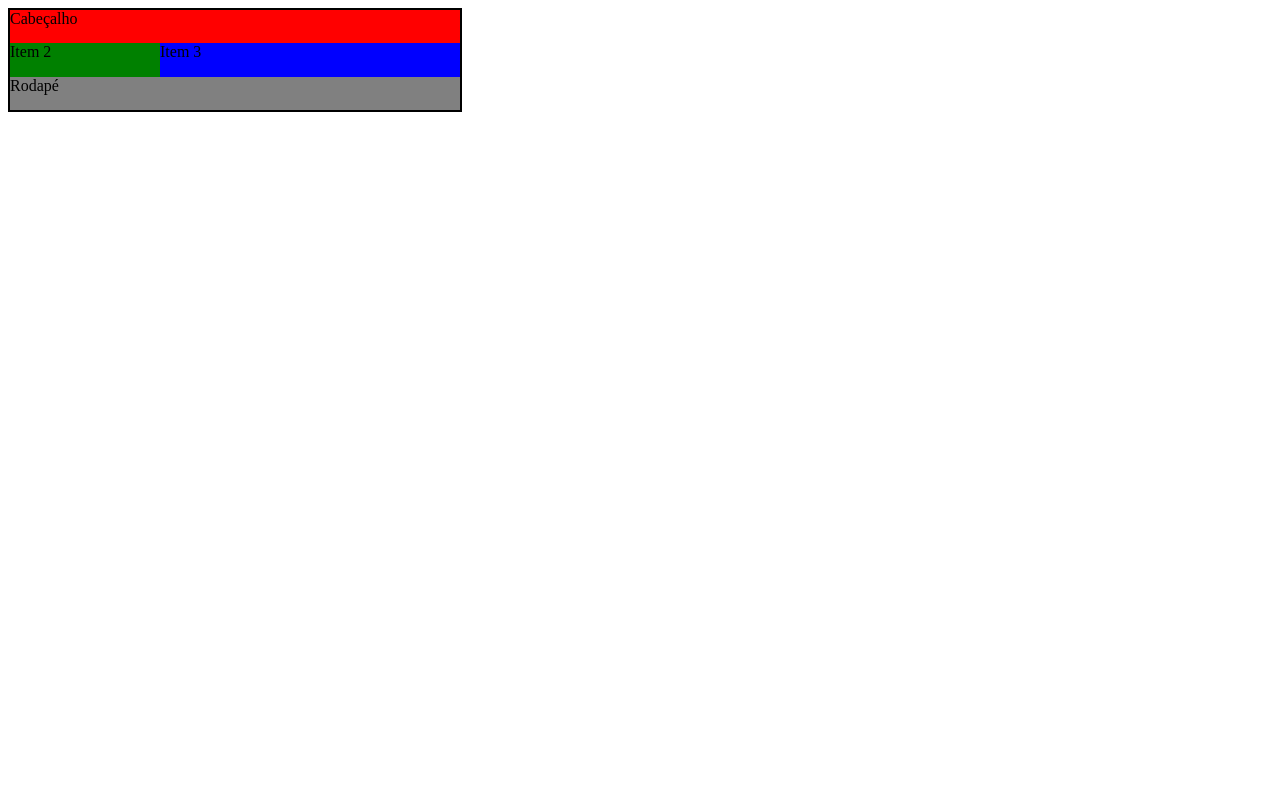
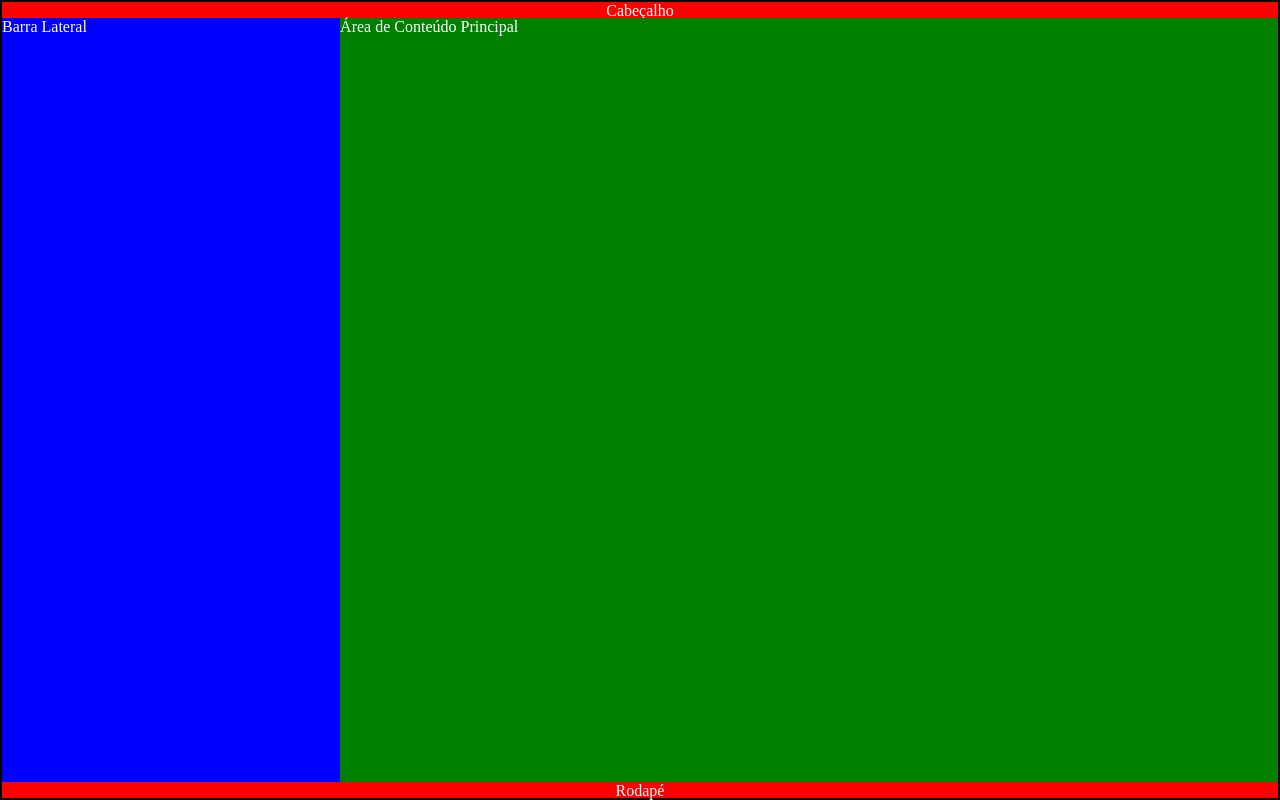
Before and after one commit to efraimjnegreiros/Desenvolvimento-Web, a plain HTML site: page Atividade Display Flex/exercicio5.html in a window 1280 px wide. Drawn offline with Linux system fonts and the light colour scheme.

Commit message:
Update exercicio5.html

```diff
--- a/Atividade Display Flex/exercicio5.html
+++ b/Atividade Display Flex/exercicio5.html
@@ -2,40 +2,59 @@
 <html>
 	 <head>
 		 <style>
+            body {
+                margin: 0;
+            }
 			 #exercicio5 {
 				 border: 2px solid #000000;
-				 width: 450px;
-				 height: 100px;
+				 width: 100vw;
+				 height: 100vh;
 				 display: flex;
-				 align-items: stretch;
-				 flex-wrap: wrap;
+                 flex-direction: column;
+                 color: #fff;
 			 }
 
 			 #item1 {
 				 background-color: red;
-				 /*heigth: 50px;*/
-				 width: 500px;
+                 text-align: center;
+                 height: 2vh;
 			 }
+             div {
+                box-sizing: border-box;
+             }
 			 #item2 {
-			 background-color: green;
-			 width: 150px;
-			 flex-grow: 0;
+			 background-color: blue;
+			 flex-grow: 1;
+             align-content: stretch;
+
 			 }
 			 #item3 {
-			 background-color: blue;
+			 background-color: green;
 			 flex-grow: 3;
+             align-content: stretch;
+
 			 }
 			 #item4 {
-			 background-color: gray;
-			 width: 500px;
+			 background-color: red;
+             text-align: center;
+             height: 2vh;
 			 }
+
+             #principal{
+                display: flex;
+                flex-direction: row;
+                align-content: stretch;
+                height: 96vh;
+             }
 		 </style>
 	 </head>
 	 <body>
 		 <div id="exercicio5">
 			 <div id="item1">Cabeçalho</div>
-			 <div id="item2">Item 2</div>
-			 <div id="item3">Item 3</div>
+             <div id="principal">
+                <div id="item2">Barra Lateral</div>
+                <div id="item3">Área de Conteúdo Principal</div>
+             </div>
 			 <div id="item4">Rodapé</div>
 		 </div>
 	 </body>
```
